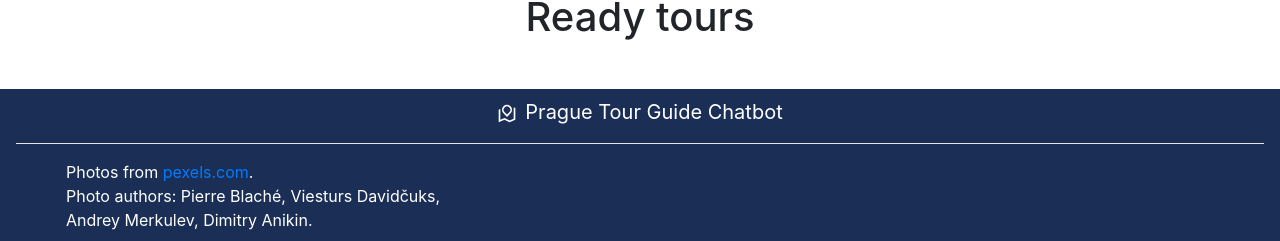
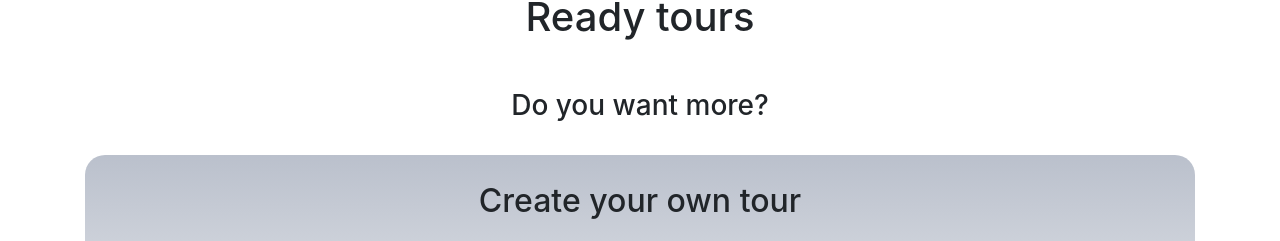
Before and after one commit to shamiruf/shamiruf-thesis, a React (Create React App) app in the folder client/: page / in a window 1280 px wide. Shown: the part 711-952 px from the top of the page. Built offline with nearby package versions, Linux system fonts and the light colour scheme; no server answers.

Commit message:
added card component

```diff
--- a/client/src/pages/index.js
+++ b/client/src/pages/index.js
@@ -6,6 +6,7 @@ import store from "../store";
 import ToursList from "../components/ToursList";
 import AppNavbar from "../components/AppNavbar";
 import HeroSection from "../components/HeroSection";
+import Cards from "../components/Cards";
 import Footer from "../components/Footer";
 
 export class MainPage extends Component {
@@ -20,6 +21,7 @@ export class MainPage extends Component {
           <Container>
             <ToursList />
           </Container>
+          <Cards />
           <Footer />
         </div>
       </Provider>
```
